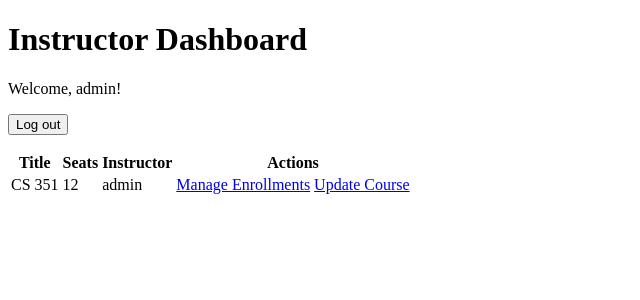
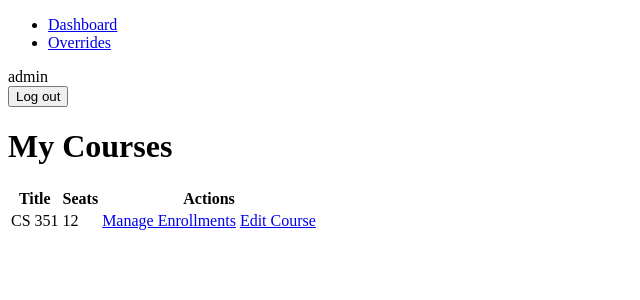
Before and after one commit to TreverFuhrer/CourseFlow-Django, a Django app: page /instructor/dashboard/ in a window 1280 px wide. Shown: the top 300 px of the page, without its empty margins (0-640 px from the left). Run offline with Django 5.2, Linux system fonts and the light colour scheme; a user stored in the database is signed in; data comes from the database, SQL or seed files in the repository; both versions use the stored data as it was after the commit.

Commit message:
Trying to get the html to work/ look/ feel better, slight progess kinda

```diff
--- a/project/templates/instructor/dashboard.html
+++ b/project/templates/instructor/dashboard.html
@@ -1,36 +1,52 @@
+{% load static %}
 <!DOCTYPE html>
 <html lang="en">
 <head>
   <meta charset="UTF-8">
   <title>Instructor Dashboard</title>
+  <link rel="stylesheet" href="{% static 'css/instructor.css' %}">
 </head>
 <body>
+  <nav class="navbar">
+    <ul class="nav-list">
+      <li class="nav-item"><a href="{% url 'instructor:instructor-dashboard' %}" class="nav-link">Dashboard</a></li>
+      <li class="nav-item"><a href="{% url 'instructor:instructor-override-requests' %}" class="nav-link">Overrides</a></li>
+    </ul>
+    <div class="user-actions">
+      <span class="username">{{ request.user.username }}</span>
+      <form action="{% url 'logout' %}" method="post" class="logout-form">
+        {% csrf_token %}
+        <button type="submit" class="btn logout-btn">Log out</button>
+      </form>
+    </div>
+  </nav>
 
-<h1>Instructor Dashboard</h1>
-<p>
-    Welcome, {{ request.user.username }}!
-    <form action="{% url 'logout' %}" method="post">
-        {% csrf_token %}
-        <button type="submit">Log out</button>
-    </form>
-</p>
+  <main class="container">
+    <h1 class="page-title">My Courses</h1>
 
-<table>
-    <tr><th>Title</th><th>Seats</th><th>Instructor</th><th>Actions</th></tr>
+    <table class="table courses-table">
+      <thead>
+        <tr>
+          <th>Title</th>
+          <th>Seats</th>
+          <th>Actions</th>
+        </tr>
+      </thead>
+      <tbody>
         {% for course in courses %}
           <tr>
             <td>{{ course.title }}</td>
             <td>{{ course.seat_limit }}</td>
-        <td>{{ course.instructor }}</td>
             <td>
-            <a href="{% url 'instructor:instructor-manage-enrollments' course.id %}">Manage Enrollments</a>
-            <a href="{% url 'instructor:instructor-update-course' course.id %}">Update Course</a>
+              <a href="{% url 'instructor:instructor-manage-enrollments' course.id %}" class="btn btn-primary">Manage Enrollments</a>
+              <a href="{% url 'instructor:instructor-update-course' course.id %}" class="btn btn-secondary">Edit Course</a>
             </td>
           </tr>
         {% empty %}
-      <tr><td colspan="4">No courses defined.</td></tr>
+          <tr><td colspan="3" class="empty">No courses available.</td></tr>
         {% endfor %}
+      </tbody>
     </table>
-
+  </main>
 </body>
 </html>
```
Also changed, not shown: project/templates/instructor/manage_enrollments.html (+34 -12 lines), project/db.sqlite3, project/static/css/instructor.css (added). Lines whose indentation alone changed are shown as unchanged.
